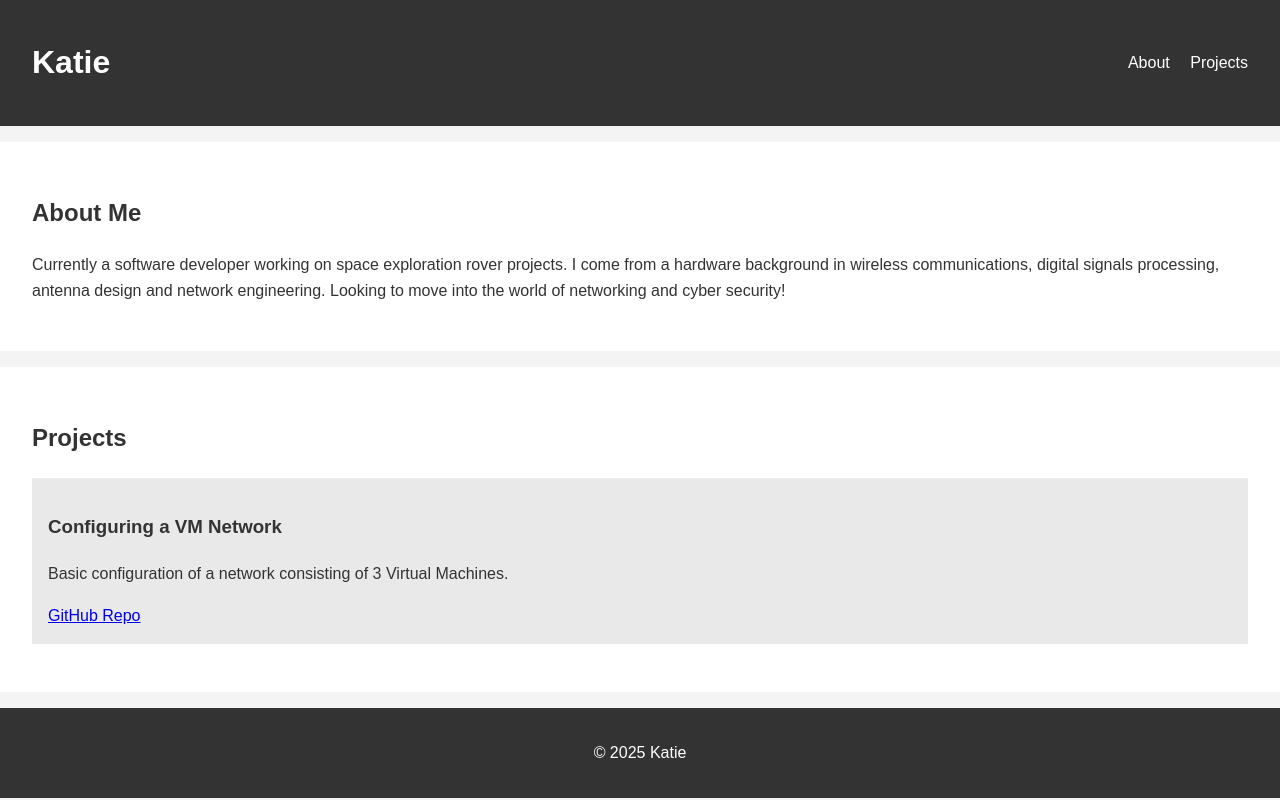
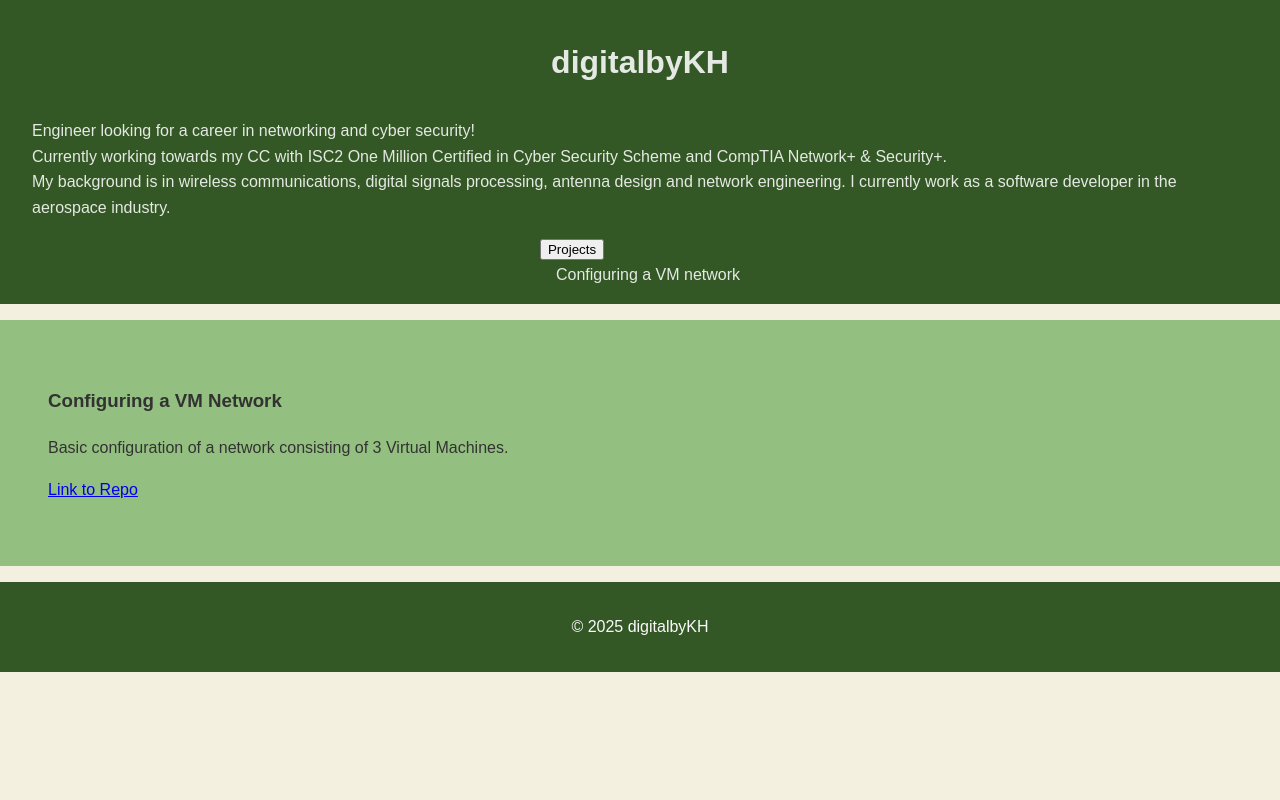
Before and after one commit to digitalbyKH/digitalbyKH.github.io, a plain HTML site: page index.html in a window 1280 px wide. Drawn offline with Linux system fonts and the light colour scheme.

Commit message:
More detail added.

```diff
--- a/css/style.css
+++ b/css/style.css
@@ -3,40 +3,48 @@ body {
   line-height: 1.6;
   margin: 0;
   padding: 0;
-  background: #f4f4f4;
-  color: #333;
+  background: #f3f0e0;
+  color: #333232;
 }
 
 header {
-  background: #333;
-  color: #fff;
+  background: #345825;
+  color: #e4e9e3;
   padding: 1em 2em;
   display: flex;
+  flex-direction: column;
   justify-content: space-between;
   align-items: center;
 }
 
+.tagline {
+  font-size: 1rem;
+  color: #e4e9e3;
+  margin-top: 0.5em;
+  margin-bottom: 1em;
+}
+
 nav a {
-  color: #fff;
+  color: #e4e9e3;
   margin-left: 1em;
   text-decoration: none;
 }
 
 section {
   padding: 2em;
-  background: #fff;
+  background: #93c080;
   margin: 1em 0;
 }
 
 .project {
-  background: #e9e9e9;
+  background: #93c080;
   padding: 1em;
   margin-bottom: 1em;
 }
 
 footer {
-  background: #333;
-  color: #fff;
+  background: #345825;
+  color: #faf9fa;
   text-align: center;
   padding: 1em;
 }
--- a/index.html
+++ b/index.html
@@ -8,32 +8,33 @@
 </head>
 <body>
   <header>
-    <h1>Katie</h1>
+    <h1>digitalbyKH</h1>
+    <p class="tagline">Engineer looking for a career in networking and cyber security!<br>
+      Currently working towards my CC with ISC2 One Million Certified in Cyber Security Scheme and CompTIA Network+ & Security+.<br>
+      My background is in wireless communications, digital signals processing, antenna design and network engineering.
+      I currently work as a software developer in the aerospace industry.
+    </p>
     <nav>
-      <a href="#about">About</a>
-      <a href="#projects">Projects</a>
-    </nav>
+      <div class="dropdown">
+        <button class="dropbtn">Projects</button>
+        <div class="dropdown-content">
+          <a href="#configuring-a-VM-network">Configuring a VM network</a>
+        </div>
+      </div>
+</nav>
   </header>
 
-  <section id="about">
-    <h2>About Me</h2>
-    <p>Currently a software developer working on space exploration rover projects.
-        I come from a hardware background in wireless communications, digital signals processing, antenna design and network engineering.
-        Looking to move into the world of networking and cyber security!</p>
-  </section>
-
   <section id="projects">
-    <h2>Projects</h2>
     <div class="project">
       <h3>Configuring a VM Network</h3>
       <p>Basic configuration of a network consisting of 3 Virtual Machines.</p>
-      <a href="https://github.com/digitalbyKH/configuring-a-VM-network">GitHub Repo</a>
+      <a href="https://github.com/digitalbyKH/configuring-a-VM-network">Link to Repo</a>
     </div>
     <!-- Repeat for more projects -->
   </section>
 
   <footer>
-    <p>© 2025 Katie</p>
+    <p>© 2025 digitalbyKH</p>
   </footer>
 </body>
 </html>
```
